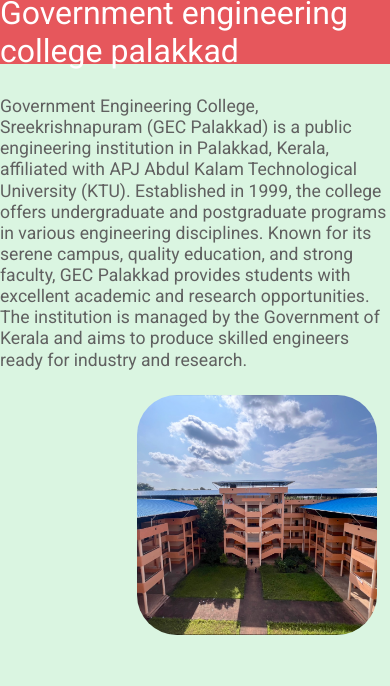
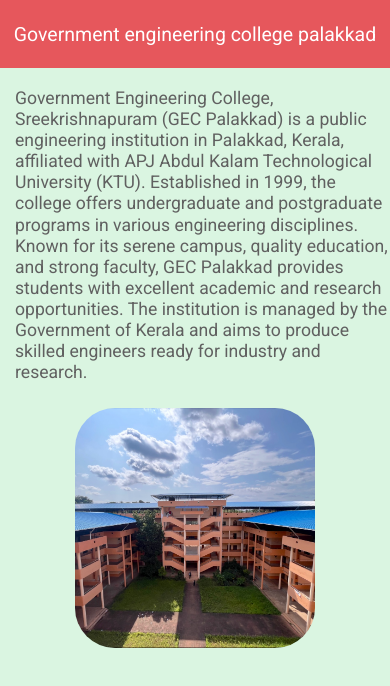
Before and after one commit to Abhinav-P-G/abhinav-p-g.github.io, a plain HTML site: page index.html in a window 390 px wide. Drawn offline with Linux system fonts and the light colour scheme.

Commit message:
dynamic layout updated

```diff
--- a/index.html
+++ b/index.html
@@ -28,8 +28,8 @@
       .header{
         background-color: #e6575c;
         color: white;
-        font-size: 2rem;
-        height: 2em;
+        font-size: 1.8rem;
+        height: 3em;
         display: flex;
         justify-content: center;
         align-items: center;
@@ -40,14 +40,28 @@
         font-size: 1.1rem;
         line-height: 1.2em;
       }
+
+      .college-img{
+        display: flex;
+        justify-content: center;
+      }
       .campus{
         width: 15em;
         height: 15em;
         margin-top: 1.5em;
-        margin-left: 35vw;
         object-fit: cover;
         object-position: center;
         border-radius: 2.5em;
+      }
+
+      @media (max-width: 535px) {
+       .header{
+        height: 3.5em;
+        font-size: 5vw;
+       }
+       .discription{
+        margin-left: 15px;
+       }
       }
      </style>
 
@@ -63,7 +77,11 @@
       <P class="discription">
         Government Engineering College, Sreekrishnapuram (GEC Palakkad) is a public engineering institution in Palakkad, Kerala, affiliated with APJ Abdul Kalam Technological University (KTU). Established in 1999, the college offers undergraduate and postgraduate programs in various engineering disciplines. Known for its serene campus, quality education, and strong faculty, GEC Palakkad provides students with excellent academic and research opportunities. The institution is managed by the Government of Kerala and aims to produce skilled engineers ready for industry and research.
       </P>
-      <img class="campus" src="images/2022-08-30.jpg">
+
+      <div class="college-img">
+        <img class="campus" src="images/2022-08-30.jpg">
+      </div>
+
     </main>
   </body>
 </html>
```
